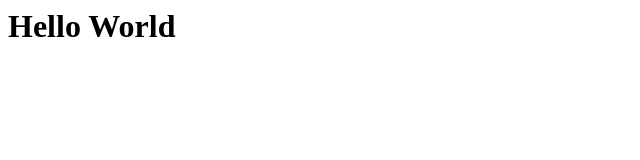
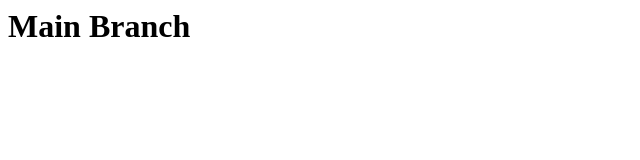
Before and after one commit to itzsashi8523/actions-practice, a plain HTML site: page index.html in a window 1280 px wide. Shown: the whole page, without its empty margins (0-640 px from the left). Drawn offline with Linux system fonts and the light colour scheme.

Commit message:
Update index.html (#1)

```diff
--- a/index.html
+++ b/index.html
@@ -1,3 +1,3 @@
 <html>
-  <h1>Hello World</h1>
+  <h1>Main Branch</h1>
 </html>
```
